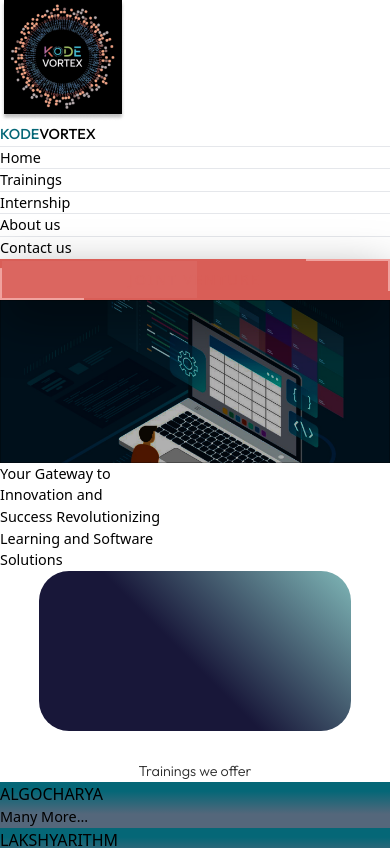
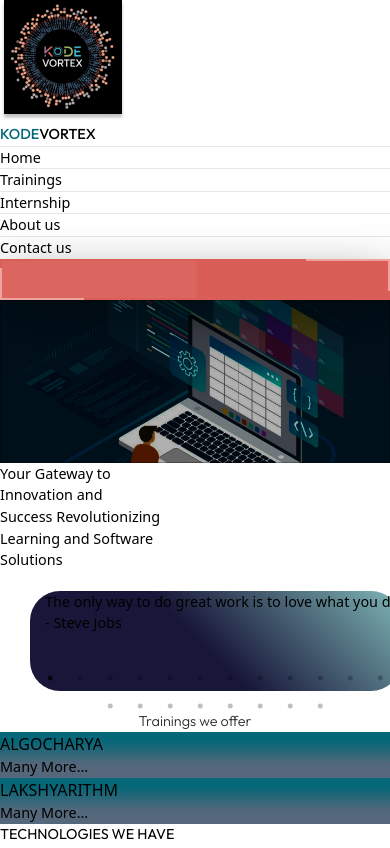
Before and after one commit to harshverma8433/KodeVortex_client, a React (Vite) app: page / in a window 390 px wide. Shown: the top 848 px of the page. Built offline with nearby package versions, Linux system fonts and the light colour scheme; no server answers.

Commit message:
quotes updates completed

```diff
--- a/src/Components/CourseWeOffer/CourseWeOffer.jsx
+++ b/src/Components/CourseWeOffer/CourseWeOffer.jsx
@@ -27,11 +27,10 @@
   return (
     <div className="text-white my-24">
       <div className="cwo-font text-white text-2xl text-center pb-12 font-medium">
-        COURSE WE OFFER
-      </div>
+      TECHNOLOGIES WE HAVE      </div>
       <div className="space-y-5">
         {/* First Row */}
-        <div className="flex space-x-10 justify-center">
+        <div className="flex space-x-10  justify-center">
           {courses.slice(0, 4).map((course, idx) => (
             <div key={idx}>
               <Boxes image={course.image} title={course.title} />
--- a/src/Components/CourseWeOffer/boxes/Boxes.jsx
+++ b/src/Components/CourseWeOffer/boxes/Boxes.jsx
@@ -1,7 +1,7 @@
 // Boxes.jsx
 const Boxes = ({ image, title }) => {
   return (
-    <div className="bg-gray-800 rounded-lg p-2 shadow-lg w-48 text-center">
+    <div className="bg-gray-800 rounded-lg p-2 shadow-lg w-42 h-44 text-center">
       <img
         src={image}
         alt={title}
--- a/src/Components/HeroPage/HeroPage.css
+++ b/src/Components/HeroPage/HeroPage.css
@@ -17,8 +17,7 @@
 }
 .horizontal-band {
     background: linear-gradient(45deg, #181739 47%, #7fb7b7 100%);
-    height: 160px;
-    width: 80%;
+
     border-radius: 30px;
-    margin: 0 auto 30px;
+    margin: 20px 30px;
   }
--- a/src/Components/HeroPage/HeroPage.jsx
+++ b/src/Components/HeroPage/HeroPage.jsx
@@ -1,34 +1,68 @@
 import "./HeroPage.css";
 import heroimage from "./hero_image.png";
+import Slider from "react-slick";
+import "slick-carousel/slick/slick.css";
+import "slick-carousel/slick/slick-theme.css";
+
 function HeroPage() {
-  return (
-    <div className=" h-[550px]  mb-36 mt-10">
-    <div className="flex">
-            <div className="w-full mx-14">
-              <img src={heroimage} className="w-[100%] opacity-75" alt="" />
-            </div>
-            <div className=" lg:mb-0  absolute">
-              <div className="px-3  flex items-center mt-24 ml-24">
-                <h1 className="text-white  text-5xl font-bold  leading-relaxed">
-                  Your Gateway to <br /> Innovation and <br /> Success
-                  Revolutionizing <br />
-                  Learning and Software <br /> Solutions
-                </h1>
-              </div>
+  const quotes = [
+    { text: "The only way to do great work is to love what you do.", author: "Steve Jobs" },
+{ text: "Success is not final, failure is not fatal: it is the courage to continue that counts.", author: "Winston Churchill" },
+{ text: "It always seems impossible until it's done.", author: "Nelson Mandela" },
+{ text: "Life is what happens when you’re busy making other plans.", author: "John Lennon" },
+{ text: "Innovation distinguishes between a leader and a follower.", author: "Steve Jobs" },
+{ text: "Do one thing every day that scares you.", author: "Eleanor Roosevelt" },
+{ text: "Failure is simply the opportunity to begin again, this time more intelligently.", author: "Henry Ford" },
+{ text: "Happiness is not something ready made. It comes from your own actions.", author: "Dalai Lama" },
+{ text: "Be yourself; everyone else is already taken.", author: "Oscar Wilde" },
+{ text: "Keep your face always toward the sunshine—and shadows will fall behind you.", author: "Walt Whitman" },
+{ text: "Success usually comes to those who are too busy to be looking for it.", author: "Henry David Thoreau" },
+{ text: "Don’t watch the clock; do what it does. Keep going.", author: "Sam Levenson" },
+{ text: "Opportunities don't happen. You create them.", author: "Chris Grosser" },
+{ text: "Dream big and dare to fail.", author: "Norman Vaughan" },
+{ text: "What you get by achieving your goals is not as important as what you become by achieving your goals.", author: "Zig Ziglar" },
+{ text: "Believe you can and you're halfway there.", author: "Theodore Roosevelt" },
+{ text: "Act as if what you do makes a difference. It does.", author: "William James" },
+{ text: "Success is how high you bounce when you hit bottom.", author: "George S. Patton" },
+{ text: "I find that the harder I work, the more luck I seem to have.", author: "Thomas Jefferson" },
+{ text: "The future belongs to those who believe in the beauty of their dreams.", author: "Eleanor Roosevelt" }
 
 
+  ];
+
+  const sliderSettings = {
+    dots: true,
+    infinite: true,
+    speed: 500,
+    slidesToShow: 1,
+    slidesToScroll: 1,
+    autoplay: true,
+    autoplaySpeed: 7000,
+    arrows: false,
+  };
+
+  return (
+    <div className="h-[550px] mb-36 mt-10">
+      <div className="flex relative">
+        <img src={heroimage} className="w-full opacity-75" alt="Hero" />
+        <div className="absolute px-3 mt-24 ml-24">
+          <h1 className="text-white text-5xl font-bold leading-relaxed">
+            Your Gateway to <br /> Innovation and <br /> Success
+            Revolutionizing <br /> Learning and Software <br /> Solutions
+          </h1>
+        </div>
+      </div>
+      <div className=" ">
+        <Slider {...sliderSettings} className="row my-16 w-[80%] h-[150px] pr-12 overflow-hidden horizontal-band mx-auto   ">
+          {quotes.map((quote, index) => (
+            <div key={index} className="text-center  w-[75%] h-[150px]   text-lg pr-12 font-medium flex items-center justify-center mt-4 text-white py-4">
+              <p className="text-3xl px-12">{quote.text}</p>
+              <p className="text-xl mt-2 text-end font-semibold">- {quote.author}</p>
             </div>
-          </div>
-
-       <div className="row mt-16 w-[90%] mx-auto  justify-content-center">
-         <div className="col-12">
-           <div className="horizontal-band mx-auto"></div>
-         </div>
-       </div>
-
-   </div>
-
-
+          ))}
+        </Slider>
+      </div>
+    </div>
   );
 }
 
```
